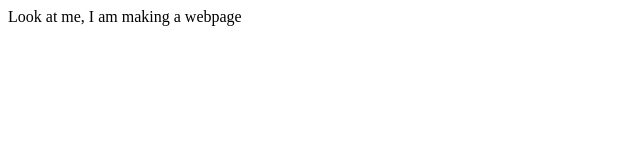
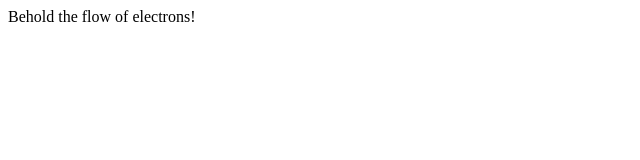
Before and after one commit to justintspencer/justintspencer.github.io, a plain HTML site: page index.html in a window 1280 px wide. Shown: the full height of the page, 0-640 px from the left. Drawn offline with Linux system fonts and the light colour scheme.

Commit message:
Update index.html

```diff
--- a/index.html
+++ b/index.html
@@ -2,11 +2,11 @@
 	<html>
 
 		<head>
-			<title> HTML & CSS Workshop </title>
+			<title> Electricity</title>
 		</head>
 
 	<body>
-		<p> Look at me, I am making a webpage </p>
+		<p> Behold the flow of electrons!</p>
 	</body>
 
 </html>
```
